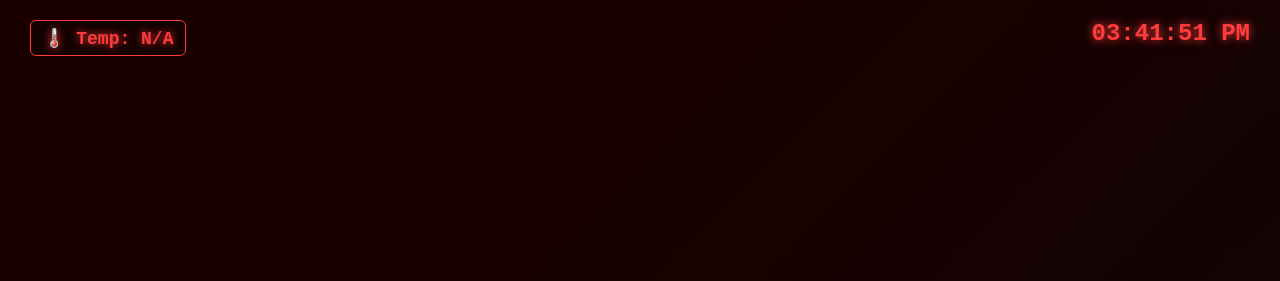
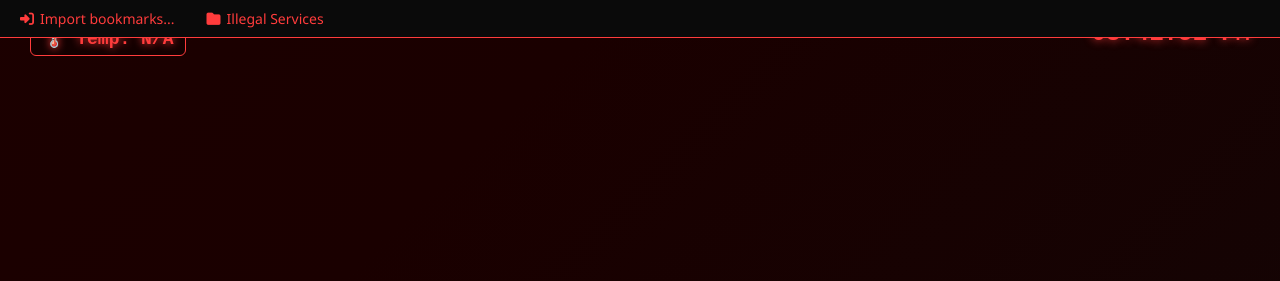
Before and after one commit to Syr0nix/RedFox, a plain HTML site: page index.html in a window 1280 px wide. Shown: the top 281 px of the page. Drawn offline with Linux system fonts and the light colour scheme; no server answers.

Commit message:
Update index.html

```diff
--- a/index.html
+++ b/index.html
@@ -18,6 +18,7 @@
       height: 100vh;
       margin: 0;
       cursor: crosshair;
+      padding-top: 42px; /* offset for bookmark bar */
     }
 
     @keyframes bgMove {
@@ -120,6 +121,41 @@
       }
     }
 
+    /* === RedFox Bookmarks Toolbar === */
+    .redfox-bookmarks-bar {
+      position: fixed;
+      top: 0;
+      left: 0;
+      width: 100%;
+      background: #0a0a0a;
+      border-bottom: 1px solid #ff3c3c;
+      display: flex;
+      padding: 5px 10px;
+      gap: 12px;
+      z-index: 1000;
+      font-family: "Segoe UI", sans-serif;
+    }
+
+    .redfox-bookmarks-bar a {
+      display: flex;
+      align-items: center;
+      gap: 6px;
+      padding: 4px 10px;
+      color: #ff3c3c;
+      background: transparent;
+      border-radius: 6px;
+      text-decoration: none;
+      font-size: 14px;
+      transition: all 0.2s ease;
+    }
+
+    .redfox-bookmarks-bar a:hover {
+      background-color: #1a0000;
+      color: #ffffff;
+      box-shadow: 0 0 8px #ff3c3c;
+      text-shadow: 0 0 5px #ff3c3c;
+    }
+
     /* === Bookmark Panel === */
     .bookmark-panel {
       position: fixed;
@@ -167,6 +203,13 @@
   </style>
 </head>
 <body>
+  <!-- 🔖 Custom RedFox Bookmarks Bar -->
+  <div class="redfox-bookmarks-bar">
+    <a href="#"><i class="fas fa-sign-in-alt"></i> Import bookmarks...</a>
+    <a href="#"><i class="fas fa-folder"></i> Illegal Services</a>
+    <!-- Add more items here if needed -->
+  </div>
+
   <div id="weather">🌡️ Temp: ...</div>
   <div id="clock" title="Click to toggle 12/24 hour format"></div>
   <h1 class="logo">🦊 RedFox™</h1>
@@ -193,7 +236,6 @@
     <a href="https://onion.link-directory.pro">Link Directory Pro</a>
     <a href="https://productdirhidden.onion.to">ProductDir</a>
     <a href="https://tor.link">Tor Link List</a>
-    <!-- Add more as needed -->
   </div>
 
   <script>
```
